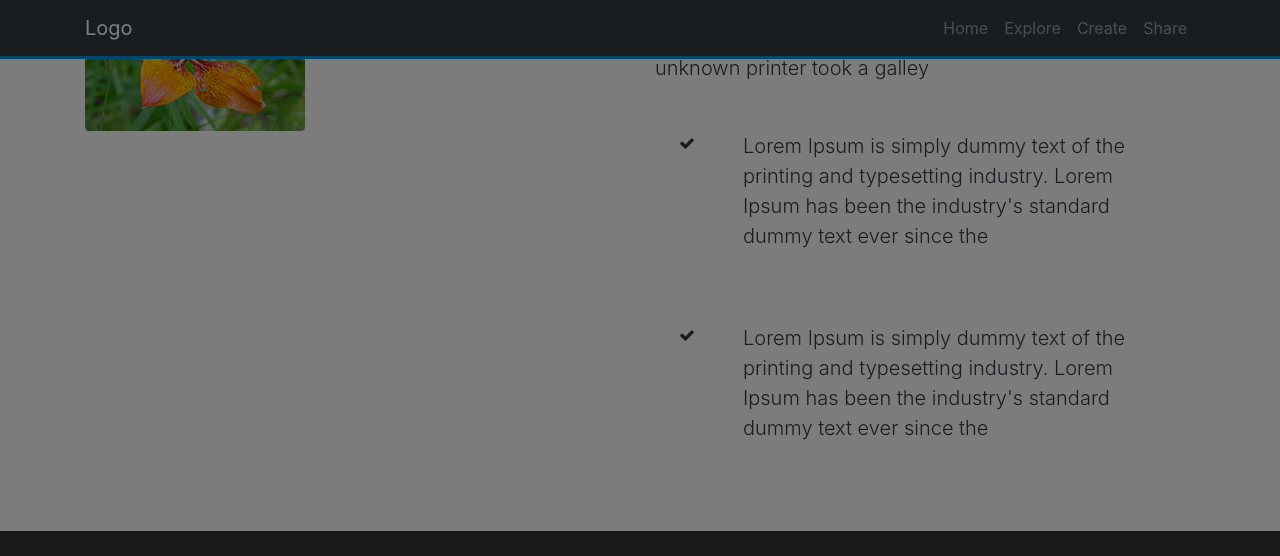
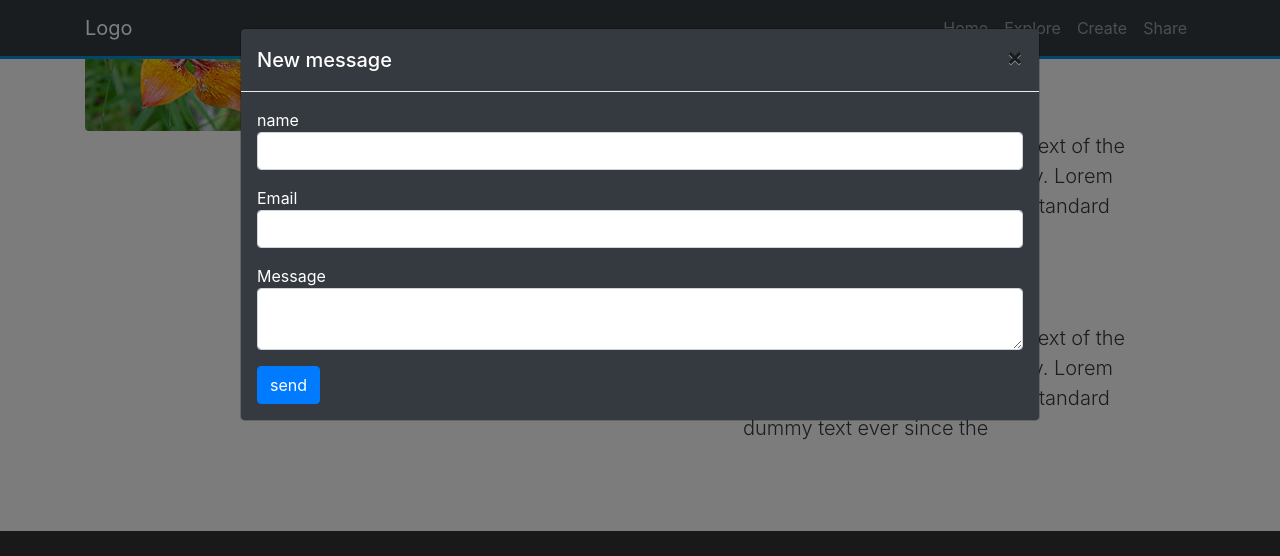
Before and after one commit to imrojony/bs4starter-master, a website: page src/index.html in a window 1280 px wide. Both pictures are taken after a click on the button "Contact Us". Shown: the part 2911-3467 px from the top of the page. Drawn offline with nearby package versions, Linux system fonts and the light colour scheme; files that its build step writes are made by us from their sources.

Commit message:
body section

```diff
--- a/src/index.html
+++ b/src/index.html
@@ -290,24 +290,40 @@
   </div>
 </footer>
 <!--CONTACT US MODAL-->
-<div class="modal" id="ContactModal">
-  <div class="container">
-    <div class="modal-dialog">
-      <div class="modal content">
-        <div class="modal-header">
-          <h3>Contact Us</h3>
-          <button>
-            <span class="close" data-dismiss="modal">&times;</span>
-          </button>
 
-        </div>
 
+<div class="modal fade " id="ContactModal" tabindex="-1" role="dialog" aria-labelledby="myLargeModalLabel" aria-hidden="true">
+  <div class="modal-dialog modal-lg">
+    <div class="modal-content bg-dark">
+      <div class="modal-header">
+        <h5 class="modal-title" id="exampleModalLabel">New message</h5>
+        <button type="button" class="close" data-dismiss="modal" aria-label="Close">
+          <span aria-hidden="true">&times;</span>
+        </button>
       </div>
+      <div class="modal-body ">
+                <form action="">
+                  <div class="form-group">
+                    <lable for="name">name</lable>
+                    <input type="text" id="name" class="form-control">
 
+                  </div>
+                  <div class="form-group">
+                    <lable for="email">Email</lable>
+                    <input type="emial" id="email" class="form-control">
+
+                  </div>
+                  <div class="form-group">
+                    <lable for="message">Message</lable>
+                    <textarea name="message" id="message" class="form-control"></textarea>
+                  </div>
+                  <input type="submit" value="send" class="btn btn-primary">
+                </form>
+      </div>
     </div>
-
   </div>
 </div>
 
+
 </body>
 </html>
```
